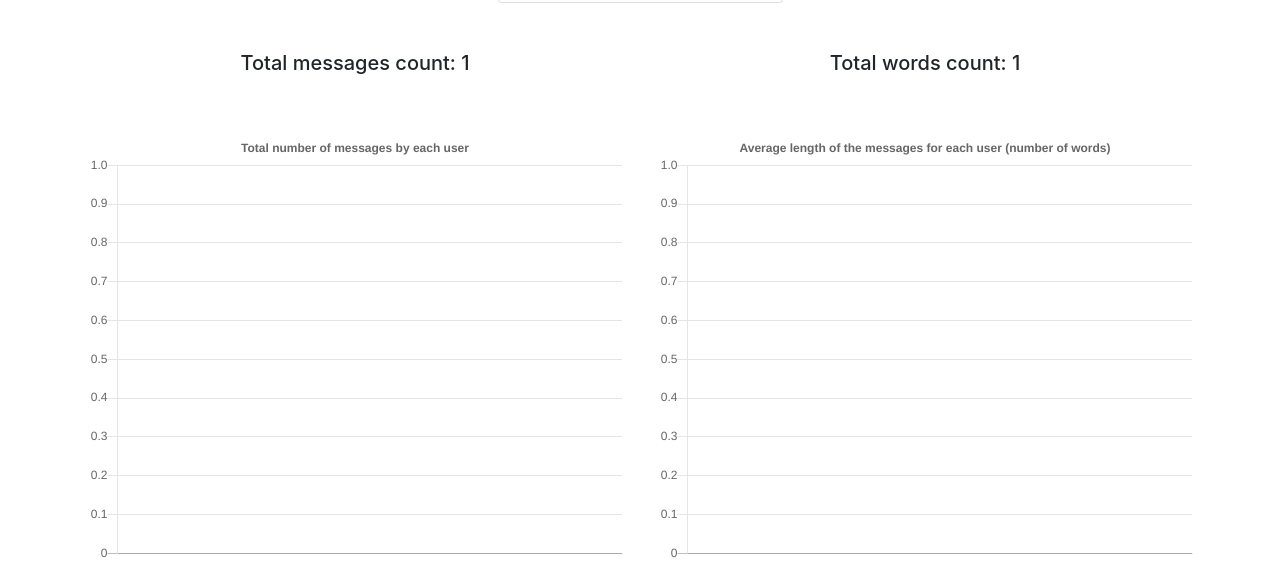
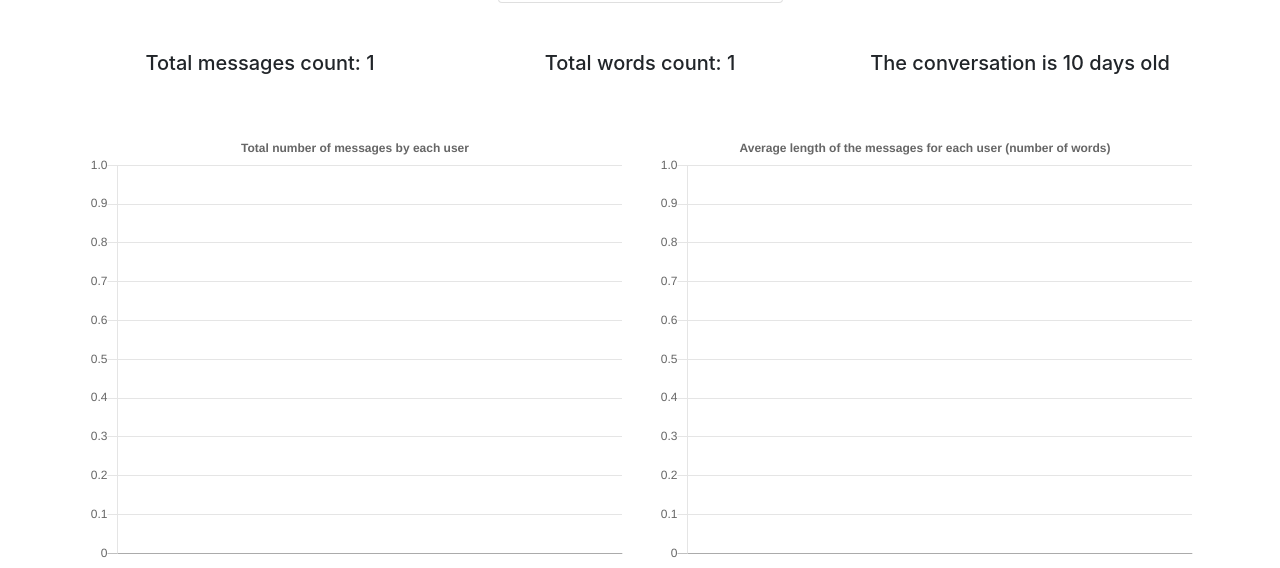
Before and after one commit to clemsau/whatsapp-analyzer, a Flask app: template templates/analysis.html in a window 1280 px wide. Shown: the part 159-727 px from the top of the page. Run offline with Flask 2, Linux system fonts and the light colour scheme; the template is opened without the code that fills it: most values are stand-ins (such as "Sample title", 1, 10 or a date in 2020); some libraries are stand-ins or nearby versions.

Commit message:
Add conversation age

```diff
--- a/templates/analysis.html
+++ b/templates/analysis.html
@@ -12,11 +12,14 @@
     <div class="container">
         <div class="row justify-content-center" id="conversation-users"></div>
         <div class="row justify-content-center m-vertical-margin">
-            <div class="col-sm-6 text-center">
+            <div class="col-sm-4 text-center">
                 <h5>Total messages count: {{ context.analysis.total_message_count }}</h5>
             </div>
-            <div class="col-sm-6 text-center">
+            <div class="col-sm-4 text-center">
                 <h5>Total words count: {{ context.analysis.total_word_count }}</h5>
+            </div>
+            <div class="col-sm-4 text-center">
+                <h5>The conversation is {{ context.analysis.conversation_age }} days old</h5>
             </div>
         </div>
         <div class="row">
@@ -35,6 +38,7 @@
 
 {% block additional_js %}
 <script>
+    var conversationAge = {{ context.analysis.conversation_age }};
     var users = {{ context.analysis.users | safe }};
     var userNumber = {{ context.analysis.user_number | safe }};
     var colorSet = {{ context.analysis.users_colors | safe }};
```
Also changed, not shown: core/utils.py (+9 -3 lines).
